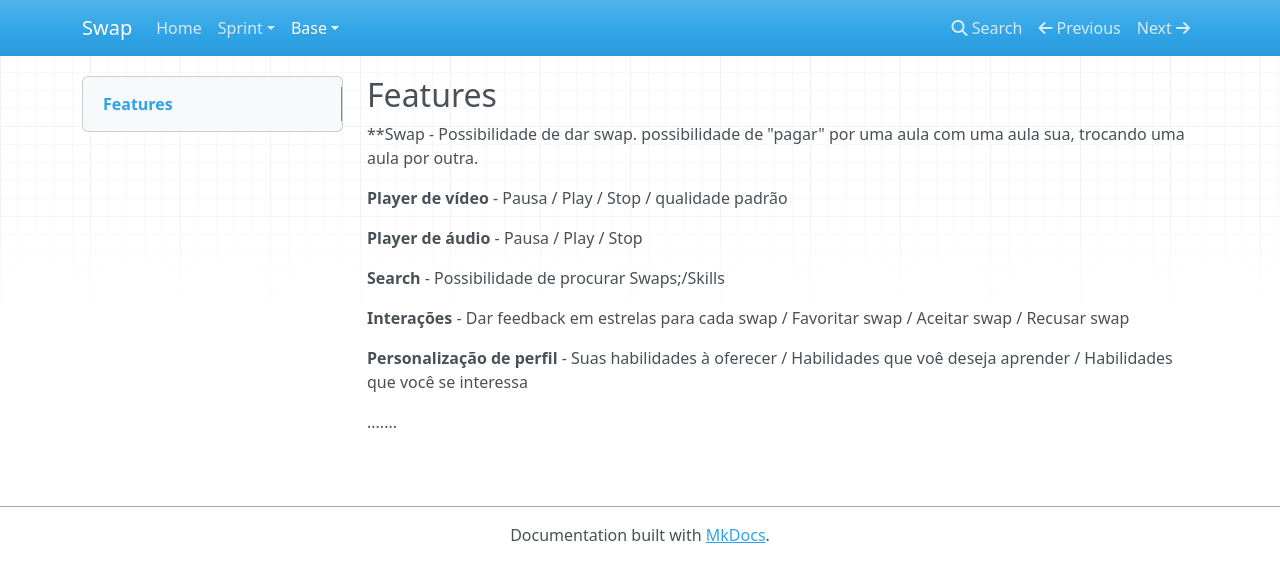
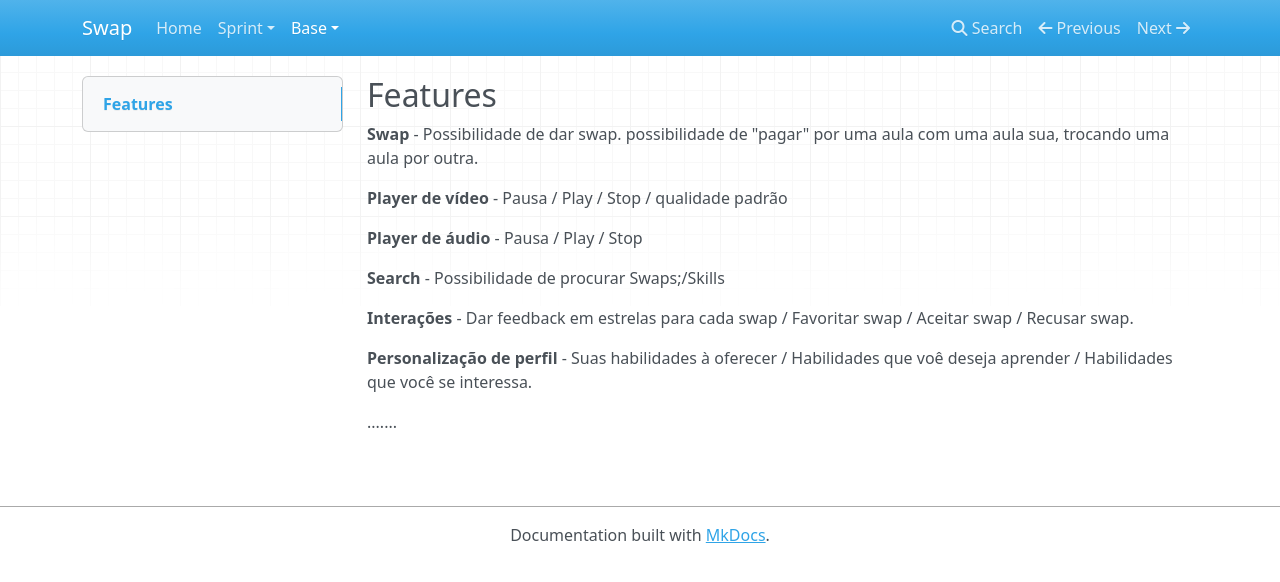
Before and after one commit to Projetos-de-Extensao/PFE_24.2_8002_Swap, an MkDocs documentation site: the page built from docs/base/features.md, in a window 1280 px wide. Shown: the top 582 px of the page. Built offline with MkDocs 1.6.1, drawn with Linux system fonts in a browser that asks for light colours; nearby versions of some CDN libraries.

Commit message:
Update features.md

```diff
--- a/docs/base/features.md
+++ b/docs/base/features.md
@@ -4,7 +4,7 @@ title: Features
 ---
 ## Features
 
-**Swap - Possibilidade de dar swap. possibilidade de "pagar" por uma aula com uma aula sua, trocando uma aula por outra.
+**Swap** - Possibilidade de dar swap. possibilidade de "pagar" por uma aula com uma aula sua, trocando uma aula por outra.
 
 **Player de vídeo** - Pausa / Play / Stop / qualidade padrão
 
@@ -12,9 +12,9 @@ title: Features
 
 **Search** - Possibilidade de procurar Swaps;/Skills
 
-**Interações** - Dar feedback em estrelas para cada swap / Favoritar swap / Aceitar swap / Recusar swap
+**Interações** - Dar feedback em estrelas para cada swap / Favoritar swap / Aceitar swap / Recusar swap.
 
-**Personalização de perfil** - Suas habilidades à oferecer / Habilidades que voê deseja aprender / Habilidades que você se interessa
+**Personalização de perfil** - Suas habilidades à oferecer / Habilidades que voê deseja aprender / Habilidades que você se interessa.
 
 .......
 
```
